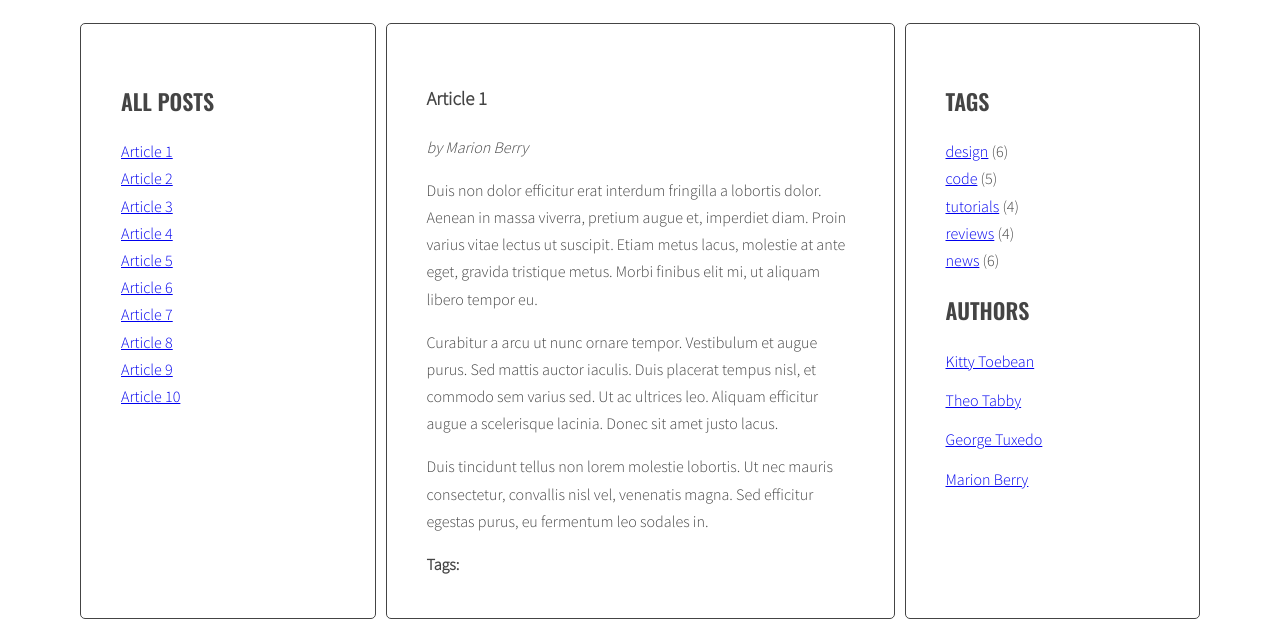
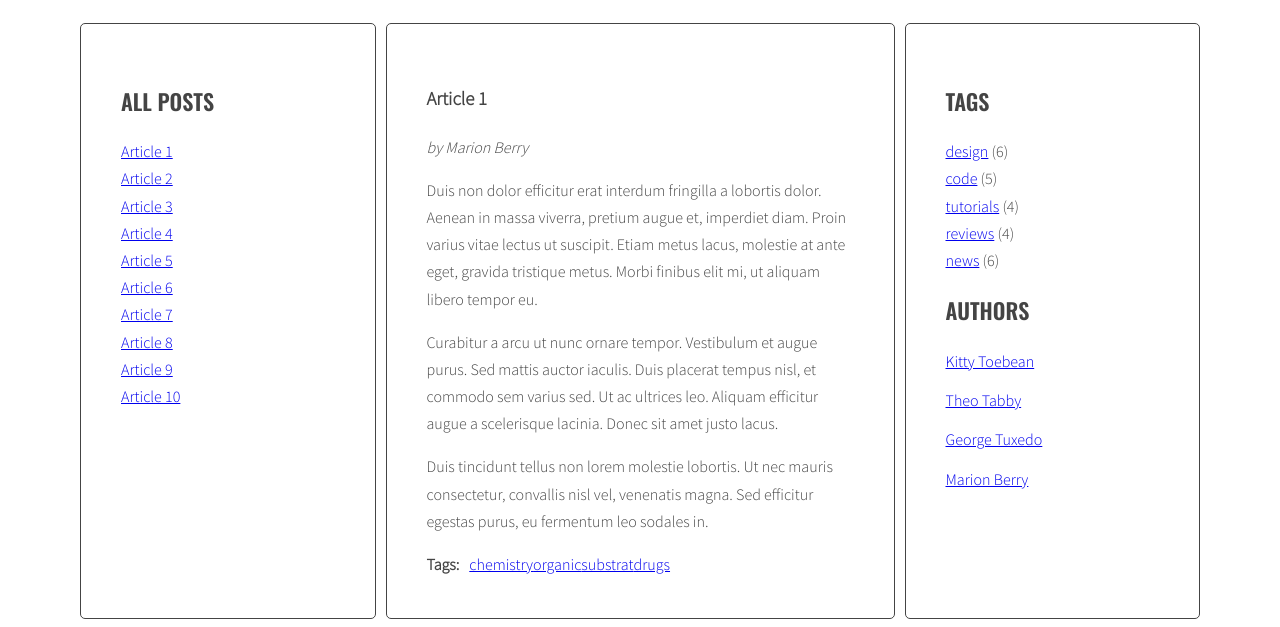
Before and after one commit to camillapwr/javascript-blog, a website: page index.html in a window 1280 px wide. Shown: the part 220-847 px from the top of the page. Drawn offline with nearby package versions, Linux system fonts and the light colour scheme.

Commit message:
Split tags into array and generate links in the article my list F-K

```diff
--- a/index.html
+++ b/index.html
@@ -178,7 +178,7 @@
                   </ul>
                 </div>
               </article>
-              <article class="post" id="article-10">
+              <article class="post" id="article-10" data-tags = "flask beaker pipette column">
                 <h3 class="post-title">Article 10</h3>
                 <p class="post-author">by George Tuxedo</p>
                 <div class="post-content">
--- a/js/script.js
+++ b/js/script.js
@@ -77,12 +77,12 @@ function generateTitleLinks(){
 
     /* insert link into html variable */
 
-    html = html + linkHTML;
+    html = html + linkHTML; /* ??Naszym celem jest stworzenie zmiennej (nie stałej!) o nazwie html, do której będziemy kolejno doklejać wszystkie linki. Wewnątrz pętli nie będziemy ich dodawać do listy. Dopiero po wykonaniu pętli wstawimy do listy kod HTML wszystkich linków naraz. */
 
     console.log(html);
   }
 
-  titleList.innerHTML = html;
+  titleList.innerHTML = html;/* ??Zwróć uwagę, że zmienną html musieliśmy zdefiniować poza pętlą for-of. Inaczej ta zmienna istniałaby tylko na czas jednego "obrotu" pętli. Musieliśmy również zadbać o to, aby była to zmienna let, a nie stała const, abyśmy mogli zmieniać jej wartość. */
 
   const links = document.querySelectorAll('.titles a');
   console.log(links);
@@ -105,7 +105,7 @@ function generateTags(){
 
     /* C. find tags wrapper */
 
-    const titleList = article.querySelector(optArticleTagsSelector);
+    const tagsWrapper = article.querySelector(optArticleTagsSelector);
 
     /* D. make html variable with empty string */
 
@@ -118,17 +118,31 @@ function generateTags(){
 
     /* F. split tags into array */
 
-      /* START LOOP: for each tag */
+    const articleTagsArray = articleTags.split(' ');
+    console.log(articleTagsArray);
 
-      /* generate HTML of the link */
+      /* G. START LOOP: for each tag */
 
-      /* add generated code to html variable */
+      for(let tag of articleTagsArray){
+        console.log(tag);
 
-      /* END LOOP: for each tag */
-    }
-  /* insert HTML of all the links into the tags wrapper */
+        /* H. generate HTML of the link */
+
+        const linkHTML = '<li><a href="#tag-' + tag + '">' + tag + '</a></li>';
+        console.log(linkHTML);
+
+        /* I. add generated code to html variable */
+        html = html + linkHTML;
+        console.log(html);
+
+        /* J. END LOOP: for each tag */
+      }
+
+  /* K. insert HTML of all the links into the tags wrapper */
+    tagsWrapper.innerHTML = html;
 
   /* END LOOP: for every article: */
+    }
 }
 
 generateTags();
```
